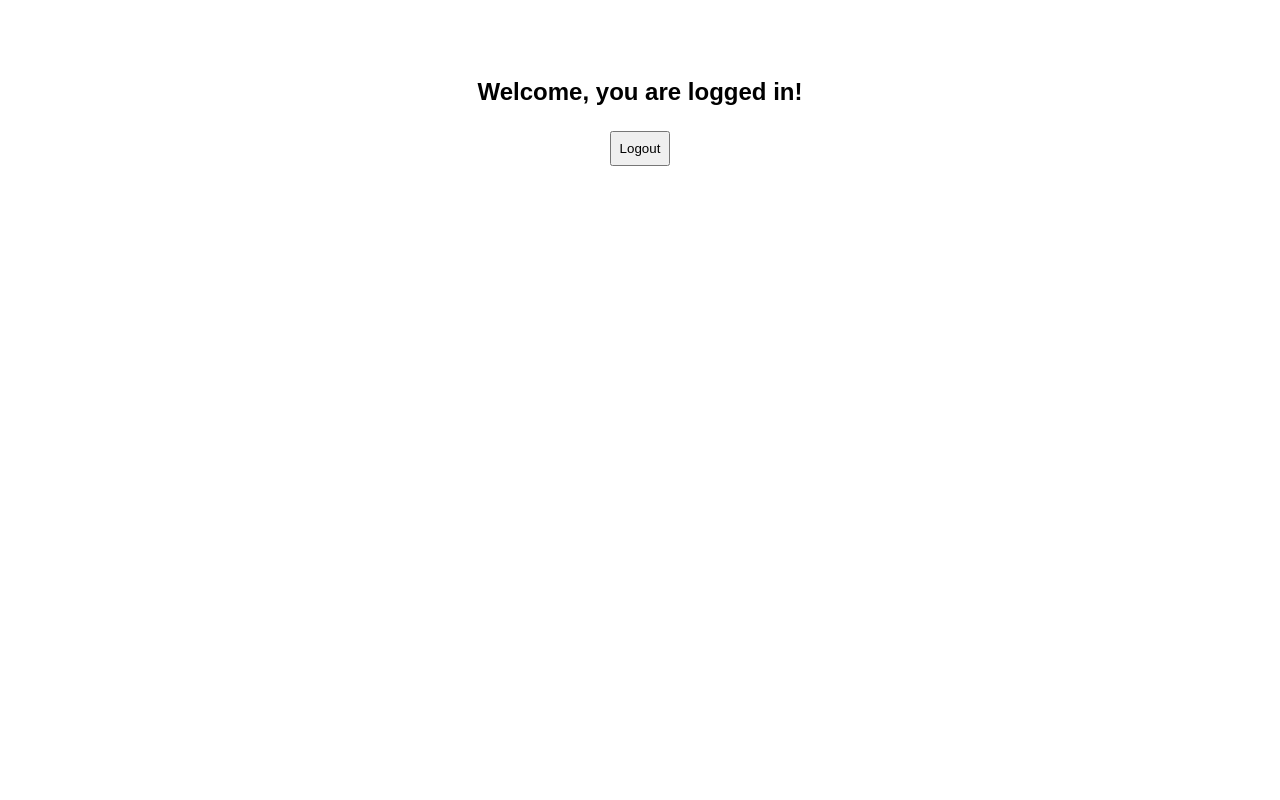
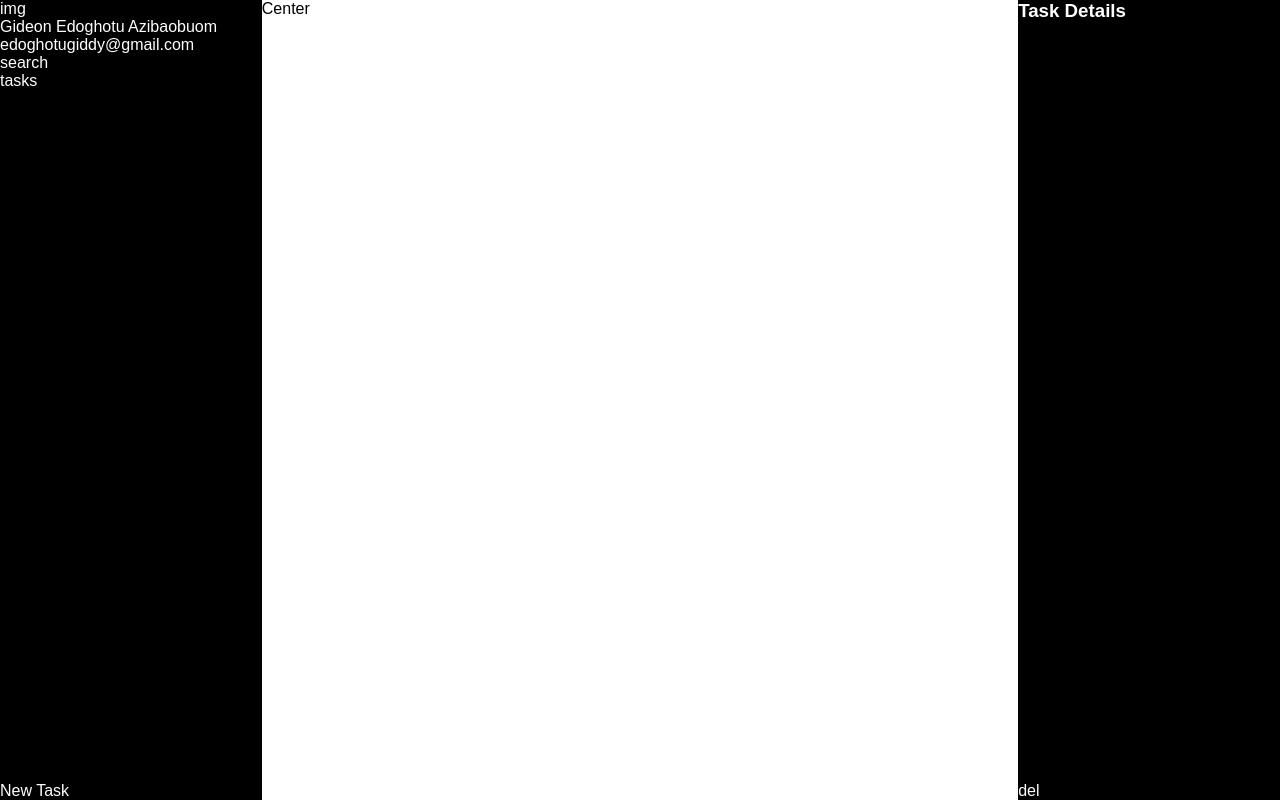
Before and after one commit to Clemyoung/TaskMaster, a plain HTML site: page frontend/pages/home.html in a window 1280 px wide. Drawn offline with Linux system fonts and the light colour scheme.

Commit message:
structured the layout for the home page

```diff
--- a/frontend/pages/home.html
+++ b/frontend/pages/home.html
@@ -4,14 +4,51 @@
     <meta charset="UTF-8">
     <meta name="viewport" content="width=device-width, initial-scale=1.0">
     <link rel="stylesheet" href="../styles/index.css">
+    <link rel="stylesheet" href="../styles/home.css">
     <title>Home</title>
 </head>
 <body>
-    <h2>Welcome, you are logged in!</h2>
-  <form id="logout">
-    <button type="submit">Logout</button>
-  </form>
+  <div class="home-container redx">
+    <div class="sidebar">
+      <div class="first-section">
+        <div class="profile-search">
+          <div class="profile">
+            <div class="img">img</div>
+            <div class="details">
+              <p>Gideon Edoghotu Azibaobuom</p>
+              <p>edoghotugiddy@gmail.com</p>
+            </div>
+          </div>
+          <div class="search">search</div>
+          <div class="tasks">tasks</div>
+        </div>
+      </div>
+      <div class="second-section">New Task</div>
+    </div>
 
-  <script src="../scripts/logout.js"></script>
+
+
+
+
+
+
+    <!-- THE CENTER BODY -->
+    <div class="center-body">Center</div>
+
+
+
+
+
+
+
+    <!-- THE RIGHT BAR -->
+    <div class="right-bar">
+      <div class="first-section">
+        <h3>Task Details</h3>
+      </div>
+      <div class="second-section">del</div>
+    </div>
+  </div>
+  <!-- <script src="../scripts/logout.js"></script> -->
 </body>
 </html>
--- /dev/null
+++ b/frontend/styles/home.css
@@ -0,0 +1,28 @@
+.home-container {
+    display: flex;
+}
+
+.sidebar {
+    width: 18rem;
+    background-color: black;
+    color: white;
+    height: 100vh;
+    display: flex;
+    flex-direction: column;
+    justify-content: space-between;
+}
+
+.center-body {
+    width: 65%;
+    height: 100vh;
+}
+
+.right-bar {
+    background-color: black;
+    width: 18rem;
+    color: white;
+    height: 100vh;
+    display: flex;
+    flex-direction: column;
+    justify-content: space-between;
+}
--- a/frontend/styles/index.css
+++ b/frontend/styles/index.css
@@ -1,11 +1,44 @@
+* {
+    margin: 0;
+    padding: 0;
+}
+
 body {
     font-family: Arial, sans-serif;
-    display: flex;
-    flex-direction: column;
-    align-items: center;
-    padding-top: 50px;
+    /* display: flex; */
+    /* flex-direction: column; */
+    /* align-items: center; */
+    /* padding-top: 50px; */
+    overflow: hidden;
   }
+
   form input, form button {
     margin: 5px;
     padding: 8px;
   }
+
+.red {
+    /* border: 1px solid red; */
+    background-color: red;
+}
+
+.green {
+    /* border: 1px solid green; */
+    background-color: green;
+}
+
+.black {
+    background-color: black;
+    /* border: 1px solid black; */
+}
+
+.blue {
+    /* border: 1px solid blue; */
+    background-color: blue;
+
+}
+
+.yellow {
+    /* border: 1px solid yellow; */
+    background-color: yellow;
+}
```
Also changed, not shown: frontend/pages/login.html (+8 -13 lines), frontend/pages/signup.html (+1 -1 lines), frontend/styles/login.css (+5 -3 lines).
